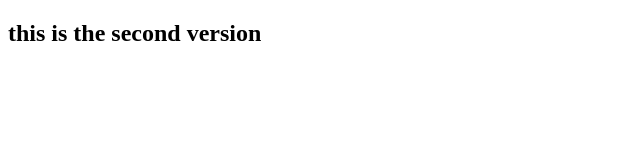
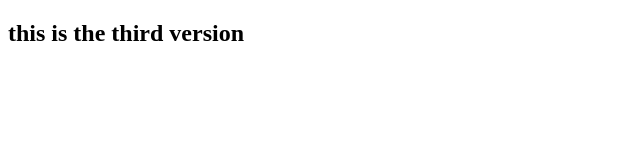
Before and after one commit to chiragkhambra2003/repo_for_learning, a plain HTML site: page index_1.html in a window 1280 px wide. Shown: the full height of the page, 0-640 px from the left. Drawn offline with Linux system fonts and the light colour scheme.

Commit message:
this is the third version

```diff
--- a/index_1.html
+++ b/index_1.html
@@ -6,6 +6,6 @@
     <title>Document</title>
 </head>
 <body>
-    <h2>this is the second version</h2>
+    <h2>this is the third version</h2>
 </body>
 </html>
```
